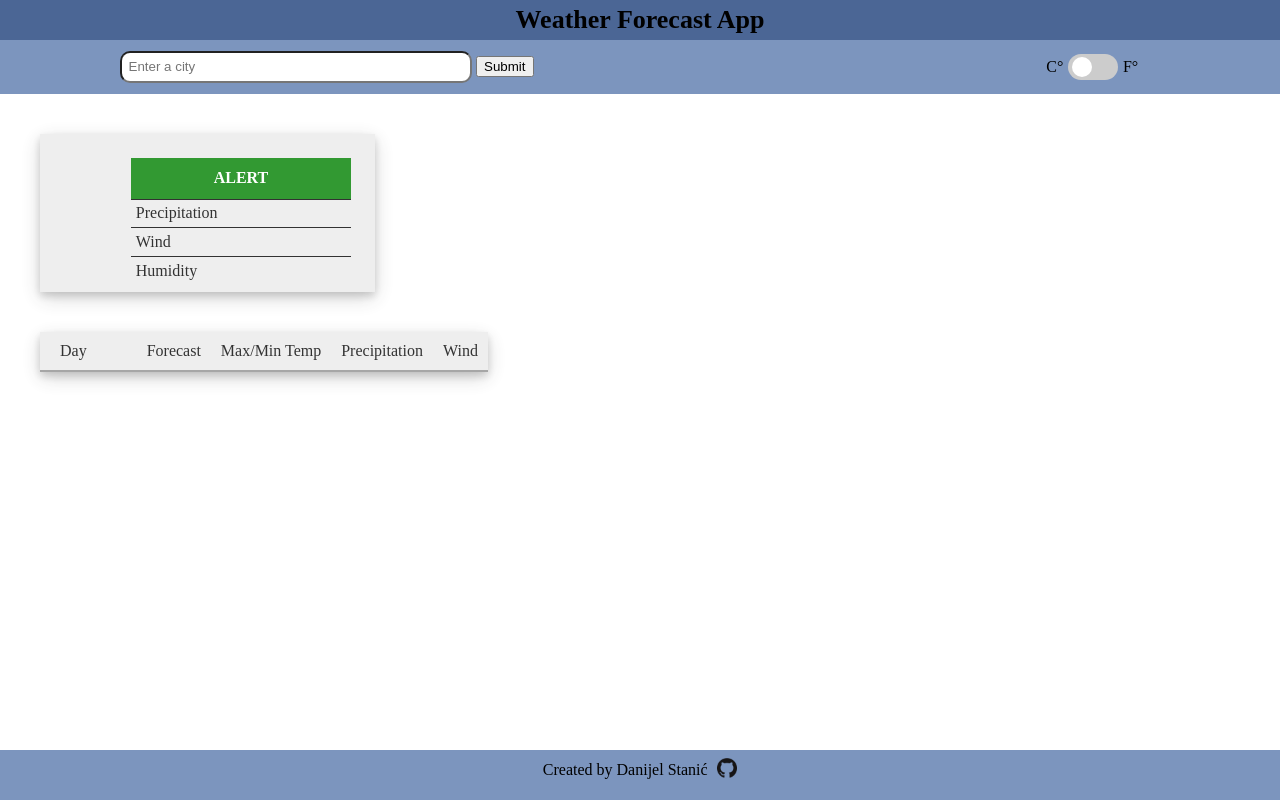
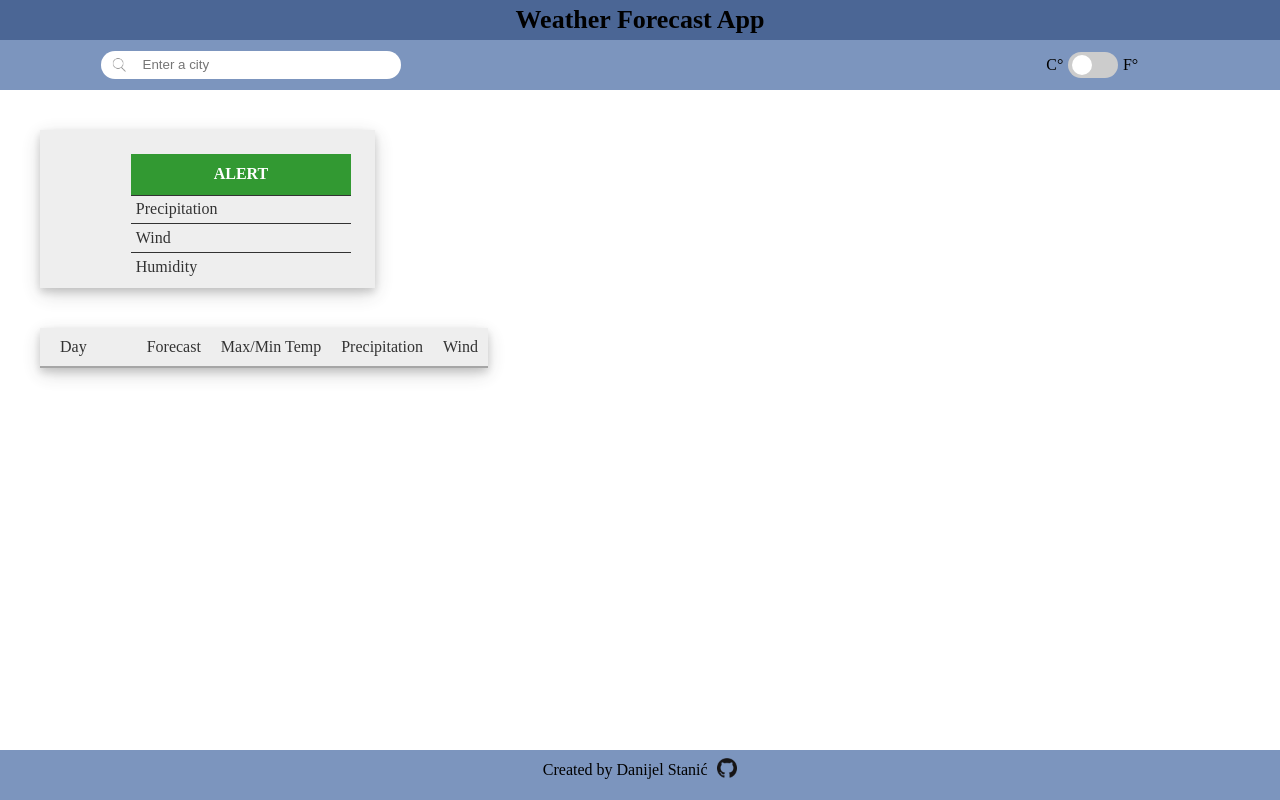
Before and after one commit to MrDando/Weather-App, a website built with webpack: page src/template.html in a window 1280 px wide. Built offline with nearby package versions, Linux system fonts and the light colour scheme; no server answers; files whose address does not match are found by name; what pubsub-js would draw is missing.

Commit message:
Restyled search input

```diff
--- a/src/app/displayController.js
+++ b/src/app/displayController.js
@@ -23,6 +23,7 @@ const displayController = (function displayController() {
       topDivElement.classList.add('top');
       topDivElement.classList.add('flex');
       bottomDivElement.classList.add('bottom');
+      bottomDivElement.classList.add('flex');
       const nameElement = document.createElement('h3');
       const typeElement = document.createElement('p');
       const descriptionElement = document.createElement('p');
--- a/src/index.js
+++ b/src/index.js
@@ -7,8 +7,8 @@ import getIPLocation from './app/IPlookup';
 
 function init() {
   console.log('initialized');
-  const searchButton = document.getElementById('search-btn');
-  searchButton.addEventListener('click', formHandler.searchForm);
+  const searchForm = document.querySelector('#search-wrapper form');
+  searchForm.addEventListener('submit', formHandler.searchForm);
 
   const switchButton = document.getElementById('switch-span');
   switchButton.addEventListener('click', formHandler.switchUnits);
--- a/src/styles/main.css
+++ b/src/styles/main.css
@@ -70,22 +70,33 @@ header .lower {
     background-color: var(--shadow-blue);
 }
 
-#search-container {
+#search-wrapper {
+    margin-left: 90px;
+    width: 300px;
+    border-radius: 20px;
+    background-color: white;
     position: relative;
-    margin-left: 4em;
-    width: 40%;
 }
 
-#search-container form input {
-    width: 70%;
-    padding: 0.5em;
-    border-radius: 10px;
+#search-wrapper img {
+    padding-left:0.5em;
+    height: 20px;
+}
+
+#search-wrapper input{
+    width: 235px;
+    padding: 0.5em 1em 0.5em 1em;
+    border: none;
+}
+
+#search-wrapper input:focus {
+    outline: 0;
 }
 
 #search-results {
     position: absolute;
-    width: 70%;
-    margin-top: 1em;
+    width: 100%;
+    margin-top: 10px;
     z-index: 1;
     border-radius: 10px;
     overflow: hidden;
--- a/src/template.html
+++ b/src/template.html
@@ -10,10 +10,10 @@
         <h1>Weather Forecast App</h1>
       </div>
       <div class='lower flex'>
-        <div id='search-container'>
-          <form onsubmit="return false">
+        <div id='search-wrapper'>
+          <form onsubmit="return false" class='flex'>
+            <img src='./app/assets/png/iconfinder_icon-111-search_314807.png'alt='search-icon'>
             <input id='search-input' type="text" placeholder="Enter a city">
-            <button id='search-btn'>Submit</button>
           </form>
           <div id='search-results'>
 
```
Also changed, not shown: src/app/assets/png/iconfinder_icon-111-search_314807.png (added).
